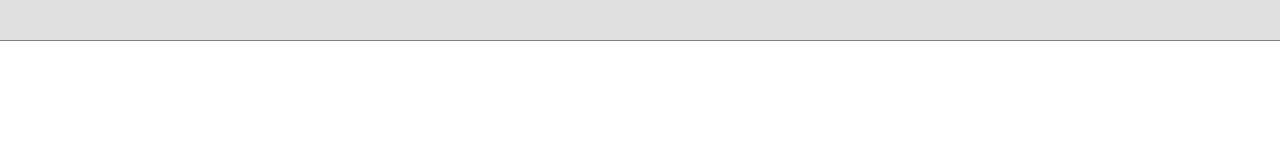
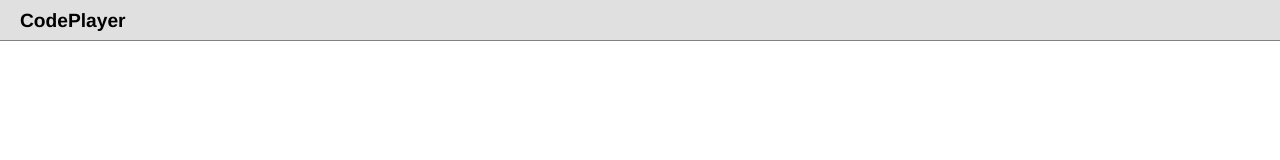
Before and after one commit to BartekMy/CodePlayer, a plain HTML site: page index.html in a window 1280 px wide. Drawn offline with Linux system fonts and the light colour scheme.

Commit message:
added logo name and style

```diff
--- a/index.html
+++ b/index.html
@@ -12,7 +12,7 @@
             <div id="wrapper">
                 <div id="navbar">
                     <div id="logo">
-
+                        CodePlayer
                     </div>
                 </div>
             </div>
--- a/main.css
+++ b/main.css
@@ -1,6 +1,8 @@
 body {
     margin: 0;
     padding: 0;
+    font-family: "HelveticaNeue-Light", "Helvetica Neue Light", "Helvetica Neue", Helvetica, Arial, "Lucida Grande", sans-serif;
+    font-weight: 300;
 }
 
 #navbar {
@@ -9,3 +11,10 @@ body {
     background-color: #e0e0e0;
     border-bottom: 1px solid grey;
 }
+
+#logo {
+    padding: 10px 0 0 20px;
+    font-weight: bold;
+    font-size: 120%;
+    float: left;
+}
```
